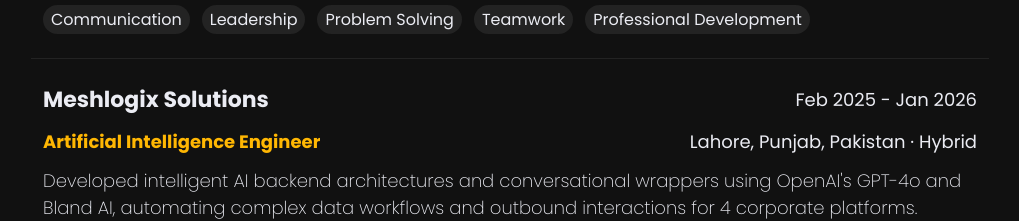
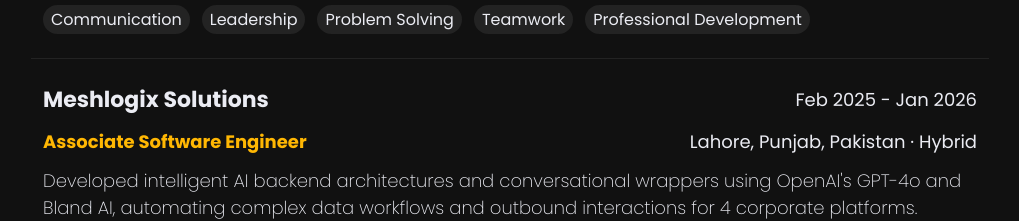
Before and after one commit to numanabubakar/reactportfolio, a React (Create React App) app: page / in a window 1280 px wide. Shown: the part 5680-5901 px from the top of the page, without its empty margins (160-1179 px from the left). Built offline with nearby package versions, Linux system fonts and the light colour scheme.

Commit message:
feat: add Experience section component with professional history data

```diff
--- a/src/components/experience/Experience.js
+++ b/src/components/experience/Experience.js
@@ -30,7 +30,7 @@
   },
   {
     title: "Meshlogix Solutions",
-    position: "Artificial Intelligence Engineer",
+    position: "Associate Software Engineer",
     time: "Feb 2025 - Jan 2026",
     location: "Lahore, Punjab, Pakistan · Hybrid",
     description:
```
